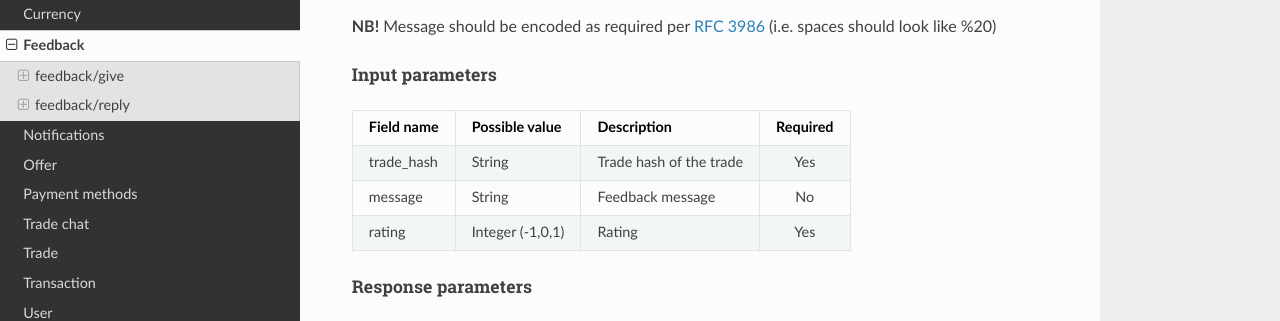
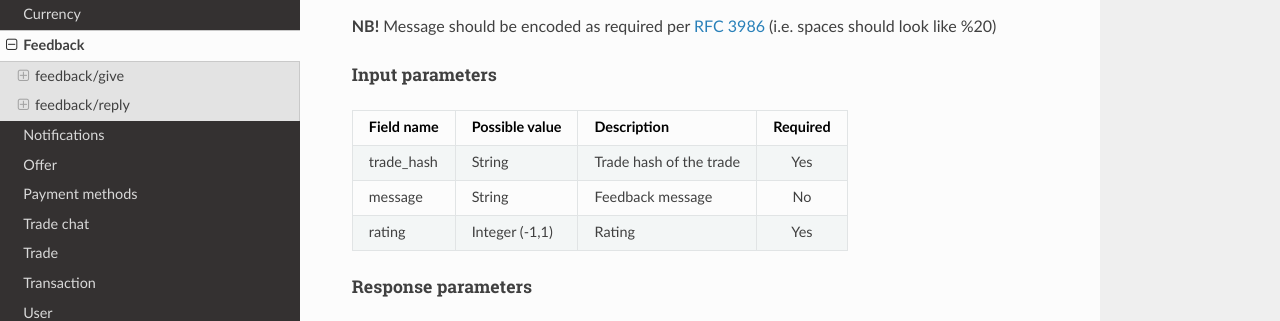
Before and after one commit to paxful/api-docs, an MkDocs documentation site: the page built from docs/endpoints/feedback.md, in a window 1280 px wide and 1201 px high. Shown: the part 238-559 px from the top of the window. Built offline with MkDocs 1.6.1, drawn with Linux system fonts in a browser that asks for light colours; nearby versions of some CDN libraries.

Commit message:
CHANGE: neutral feedback was removed

```diff
--- a/docs/endpoints/feedback.md
+++ b/docs/endpoints/feedback.md
@@ -12,7 +12,7 @@ Give a feedback for a trade
 | ---------------- | ----------------------- | ----------------- | :------: |
 | trade_hash       | String                  | Trade hash of the trade |   Yes    |
 | message       | String                     | Feedback message |   No    |
-| rating       | Integer (-1,0,1)            | Rating |   Yes    |
+| rating       | Integer (-1,1)            | Rating |   Yes    |
 
 ##### Response parameters
 
```
